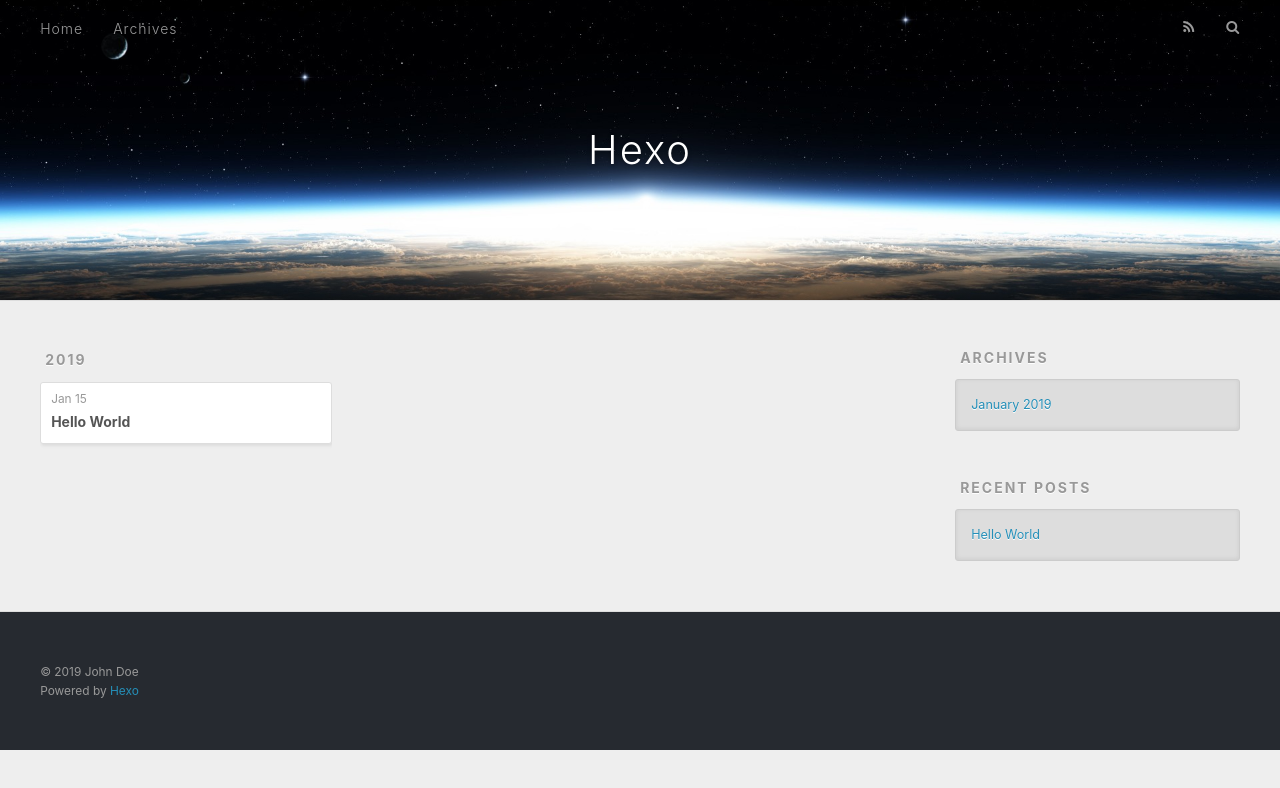
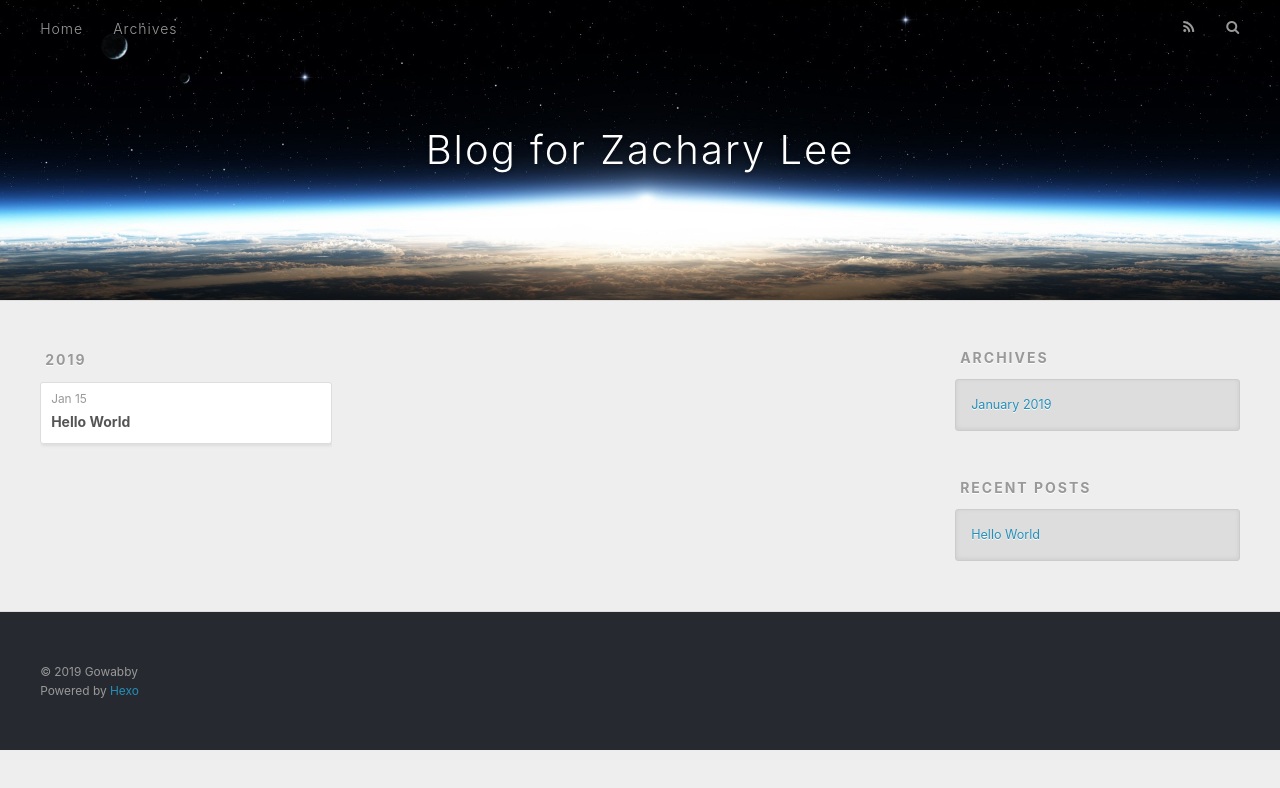
Before and after one commit to Gowabby/gowabby.github.io, a plain HTML site: page archives/2019/01/index.html in a window 1280 px wide. Drawn offline with nearby package versions, Linux system fonts and the light colour scheme.

Commit message:
Site updated: 2019-01-15 15:50:42

```diff
--- a/archives/2019/01/index.html
+++ b/archives/2019/01/index.html
@@ -5,17 +5,17 @@
 
 
 
-  <title>Archives: 2019/1 | Hexo</title>
+  <title>Archives: 2019/1 | Blog for Zachary Lee</title>
   <meta name="viewport" content="width=device-width, initial-scale=1, maximum-scale=1">
   <meta property="og:type" content="website">
-<meta property="og:title" content="Hexo">
+<meta property="og:title" content="Blog for Zachary Lee">
 <meta property="og:url" content="http://yoursite.com/archives/2019/01/index.html">
-<meta property="og:site_name" content="Hexo">
-<meta property="og:locale" content="default">
+<meta property="og:site_name" content="Blog for Zachary Lee">
+<meta property="og:locale" content="Chinese">
 <meta name="twitter:card" content="summary">
-<meta name="twitter:title" content="Hexo">
+<meta name="twitter:title" content="Blog for Zachary Lee">
 
-    <link rel="alternate" href="/atom.xml" title="Hexo" type="application/atom+xml">
+    <link rel="alternate" href="/atom.xml" title="Blog for Zachary Lee" type="application/atom+xml">
 
 
     <link rel="icon" href="/favicon.png">
@@ -34,7 +34,7 @@
   <div id="header-outer" class="outer">
     <div id="header-title" class="inner">
       <h1 id="logo-wrap">
-        <a href="/" id="logo">Hexo</a>
+        <a href="/" id="logo">Blog for Zachary Lee</a>
       </h1>
 
     </div>
@@ -139,7 +139,7 @@
 
   <div class="outer">
     <div id="footer-info" class="inner">
-      &copy; 2019 John Doe<br>
+      &copy; 2019 Gowabby<br>
       Powered by <a href="http://hexo.io/" target="_blank">Hexo</a>
     </div>
   </div>
```
Also changed, not shown: 2019/01/15/hello-world/index.html (+6 -6 lines), archives/2019/index.html (+8 -8 lines), archives/index.html (+8 -8 lines), index.html (+8 -8 lines).
